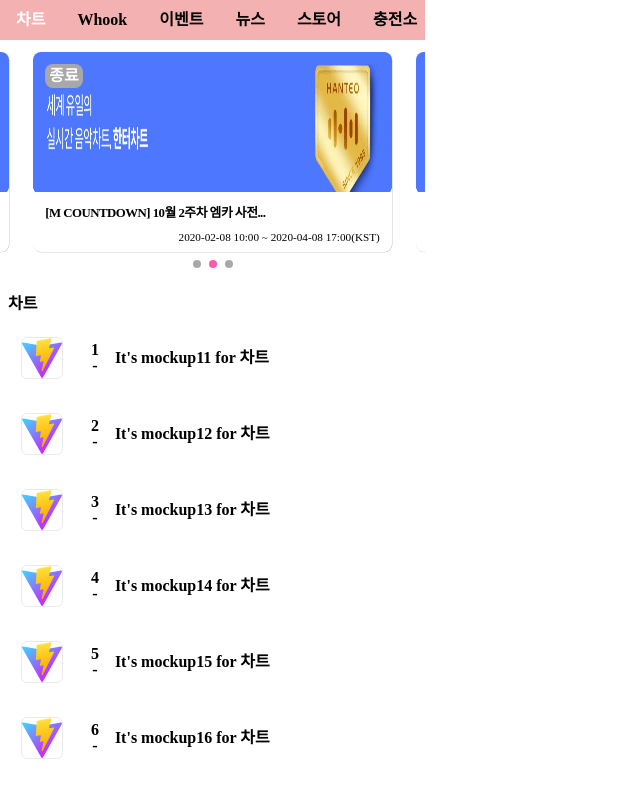
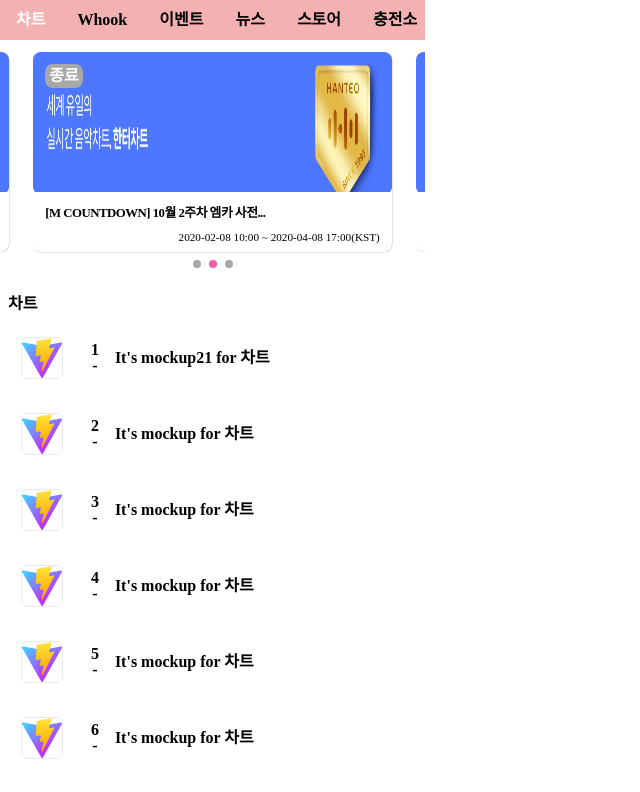
Before and after one commit to khil94/hanteo-contents-view, a React (Vite) app: page / in a window 1280 px wide. Shown: the top 792 px of the page, without its empty margins (0-640 px from the left). Built offline with nearby package versions, Linux system fonts and the light colour scheme.

Commit message:
[fix] : useEffect 실행순서에따라 엉망진창으로 데이터가 꼬이는 현상 수정

```diff
--- a/src/Section/ContentListSection.scss
+++ b/src/Section/ContentListSection.scss
@@ -10,6 +10,8 @@
   }
   .content_list_wrapper {
     @include common.flex-center();
+    justify-content: flex-start;
+    min-height: 100vh;
   }
   #pivot {
     position: absolute;
--- a/src/Section/ContentListSection.tsx
+++ b/src/Section/ContentListSection.tsx
@@ -9,7 +9,7 @@
 import "./ContentListSection.scss";
 
 export default function ContentListSection() {
-  const [currPage, setCurrPage] = useState(-1);
+  const [currPage, setCurrPage] = useState(0);
   const [data, setData] = useState<IMockupData[]>([]);
   const [isLoadingData, setIsLoadingData] = useState(true);
 
@@ -27,7 +27,6 @@
         .then((target) => {
           const extraArr = target.slice(page * 10, (page + 1) * 10);
           if (extraArr.length === 0 && page >= 0) {
-            console.log(extraArr, page);
             observer.disconnect();
           }
           setData([...data, ...extraArr]);
@@ -41,13 +40,18 @@
   }, [currPage]);
 
   useEffect(() => {
-    if (data.length !== 0) {
-      setData([]);
-      setCurrPage(0);
-      observer.connect();
-      getMockData(CATEGORIES[category].url, currPage);
+    setData([]);
+    setCurrPage(0);
+    observer.connect();
+  }, [category]);
+
+  useEffect(() => {
+    if (data.length === 0) {
+      if (currPage === 0) {
+        getMockData(CATEGORIES[category].url, currPage);
+      }
     }
-  }, [category]);
+  }, [data]);
 
   const observer = useIntersectionObserver("#pivot", handleObserve);
 
```
